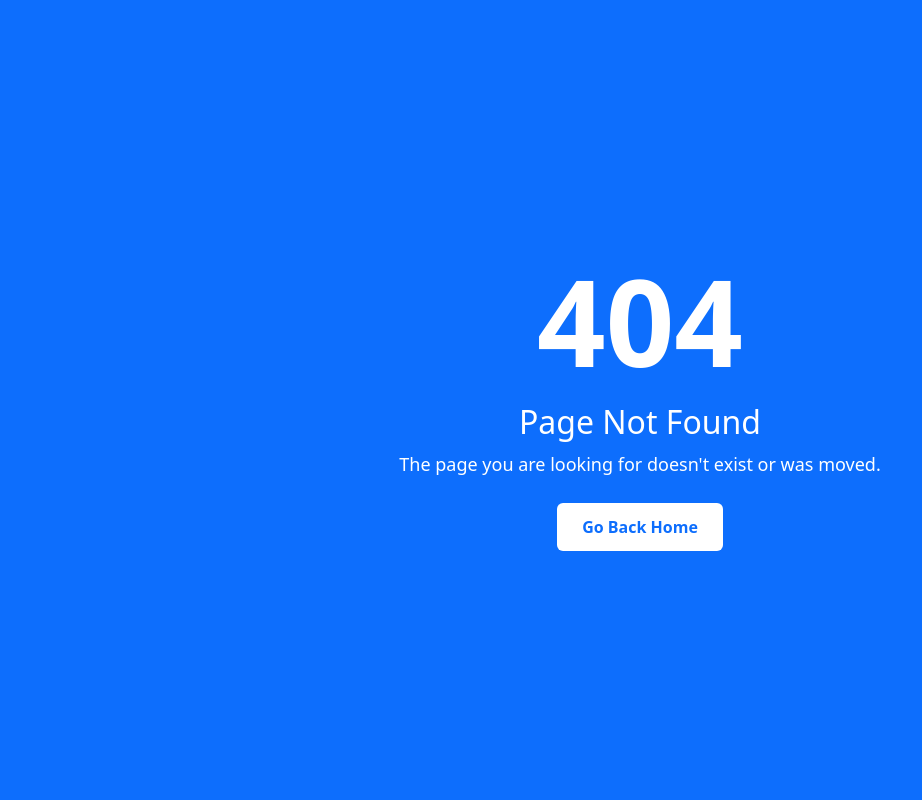
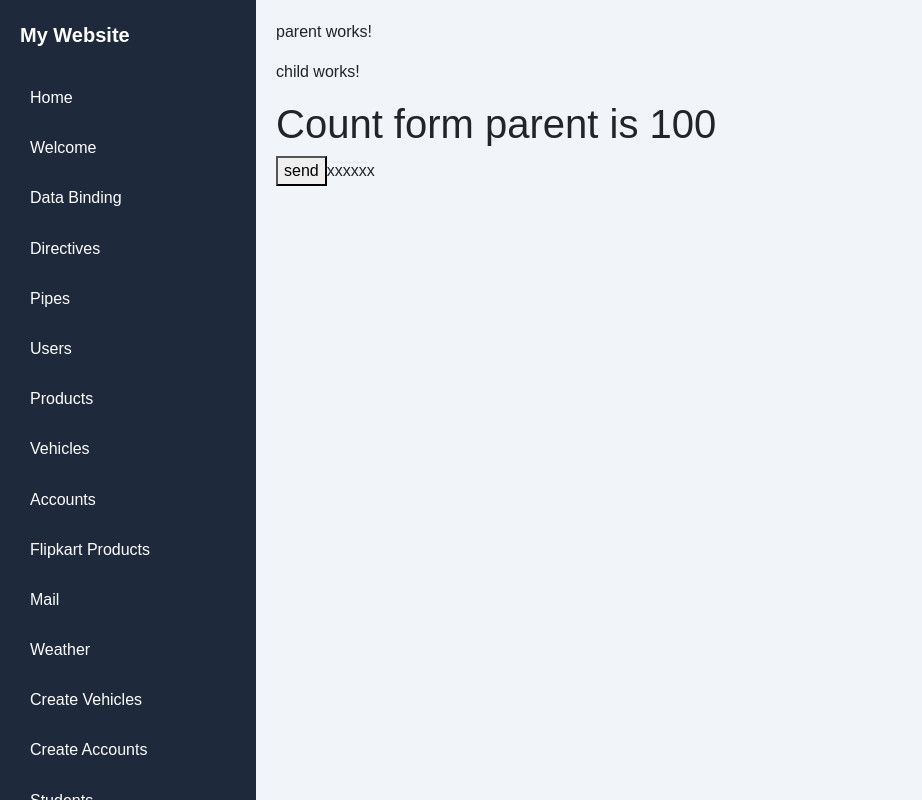
Before and after one commit to Yamini354/my-app, an Angular app: page /dashboard/parent in a window 1280 px wide. Before the commit this address had no page. Shown: the whole page, without its empty margins (0-922 px from the left). Built offline with nearby package versions, Linux system fonts and the light colour scheme; sample sign-in values are in the browser's storage.

Commit message:
parent to child , chaild to parent communication

```diff
--- a/src/app/app-routing.module.ts
+++ b/src/app/app-routing.module.ts
@@ -25,6 +25,7 @@
 import { AuthGuard } from './auth.guard';
 import { NotifyGuard } from './notify.guard';
 import { CreateUserComponent } from './create-user/create-user.component';
+import { ParentComponent } from './parent/parent.component';
 
 const routes: Routes = [
   {path:'', component:LoginComponent},
@@ -52,7 +53,8 @@
     {path:'student-details/:id',component:StudentDetailsComponent},
     {path:"create-student",component:CreateStudentComponent},
     {path:"edit-student/:id",component:CreateStudentComponent},
-    {path:"create-user",component:CreateUserComponent}
+    {path:"create-user",component:CreateUserComponent},
+    {path:"parent",component:ParentComponent}
   ]},
 
   {path:'**', component:PageNotFoundComponent}
--- a/src/app/app.module.ts
+++ b/src/app/app.module.ts
@@ -28,6 +28,8 @@
 import { StudentDetailsComponent } from './student-details/student-details.component';
 import { CreateStudentComponent } from './create-student/create-student.component';
 import { CreateUserComponent } from './create-user/create-user.component';
+import { ParentComponent } from './parent/parent.component';
+import { ChildComponent } from './child/child.component';
 
 @NgModule({
   declarations: [
@@ -54,7 +56,9 @@
     AccountDetailsComponent,
     StudentDetailsComponent,
     CreateStudentComponent,
-    CreateUserComponent
+    CreateUserComponent,
+    ParentComponent,
+    ChildComponent
   ],
   imports: [
     BrowserModule,
--- /dev/null
+++ b/src/app/child/child.component.html
@@ -0,0 +1,7 @@
+<p>child works!</p>
+
+<h1>Count form parent is {{count}}</h1>
+
+<button (click)="send()">send</button>
+
+<ng-content></ng-content>
--- /dev/null
+++ b/src/app/child/child.component.ts
@@ -0,0 +1,19 @@
+import { Component, EventEmitter, Input, Output } from '@angular/core';
+
+@Component({
+  selector: 'app-child',
+  templateUrl: './child.component.html',
+  styleUrls: ['./child.component.css']
+})
+export class ChildComponent {
+
+  @Input() count:number=0;
+
+  //create
+  @Output() countChange:EventEmitter<number>= new EventEmitter();
+
+  send(){
+    //emit
+    this.countChange.emit(101);
+  }
+}
--- a/src/app/dashboard/dashboard.component.html
+++ b/src/app/dashboard/dashboard.component.html
@@ -18,6 +18,7 @@
         <h1 routerLink="students">Students</h1>
         <h1 routerLink="create-student">Student Details</h1>
         <h1 routerLink="create-user">Create User</h1>
+        <h1 routerLink="parent">Parent</h1>
 
         <button (click)="logout()">logout</button>
     </div>
--- /dev/null
+++ b/src/app/parent/parent.component.html
@@ -0,0 +1,3 @@
+<p>parent works!</p>
+                            <!-- catch -->
+<app-child [count]="100" (countChange)="updateCount($event)">xxxxxx</app-child>
--- /dev/null
+++ b/src/app/parent/parent.component.ts
@@ -0,0 +1,13 @@
+import { Component } from '@angular/core';
+
+@Component({
+  selector: 'app-parent',
+  templateUrl: './parent.component.html',
+  styleUrls: ['./parent.component.css']
+})
+export class ParentComponent {
+
+  updateCount(value:number){
+    alert(value);
+  }
+}
```
Also changed, not shown: src/app/child/child.component.css (added), src/app/parent/parent.component.css (added), 2 other files (tests, documents, lock files or other folders).
